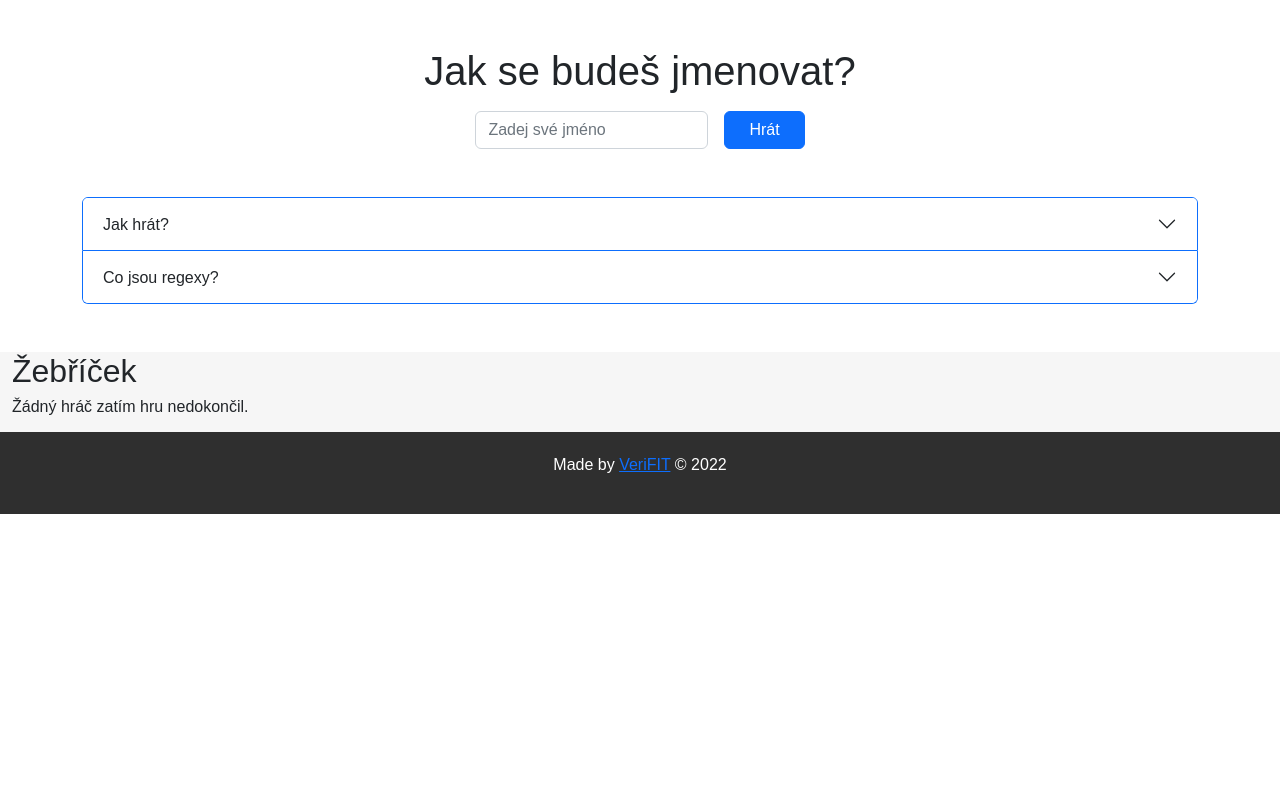
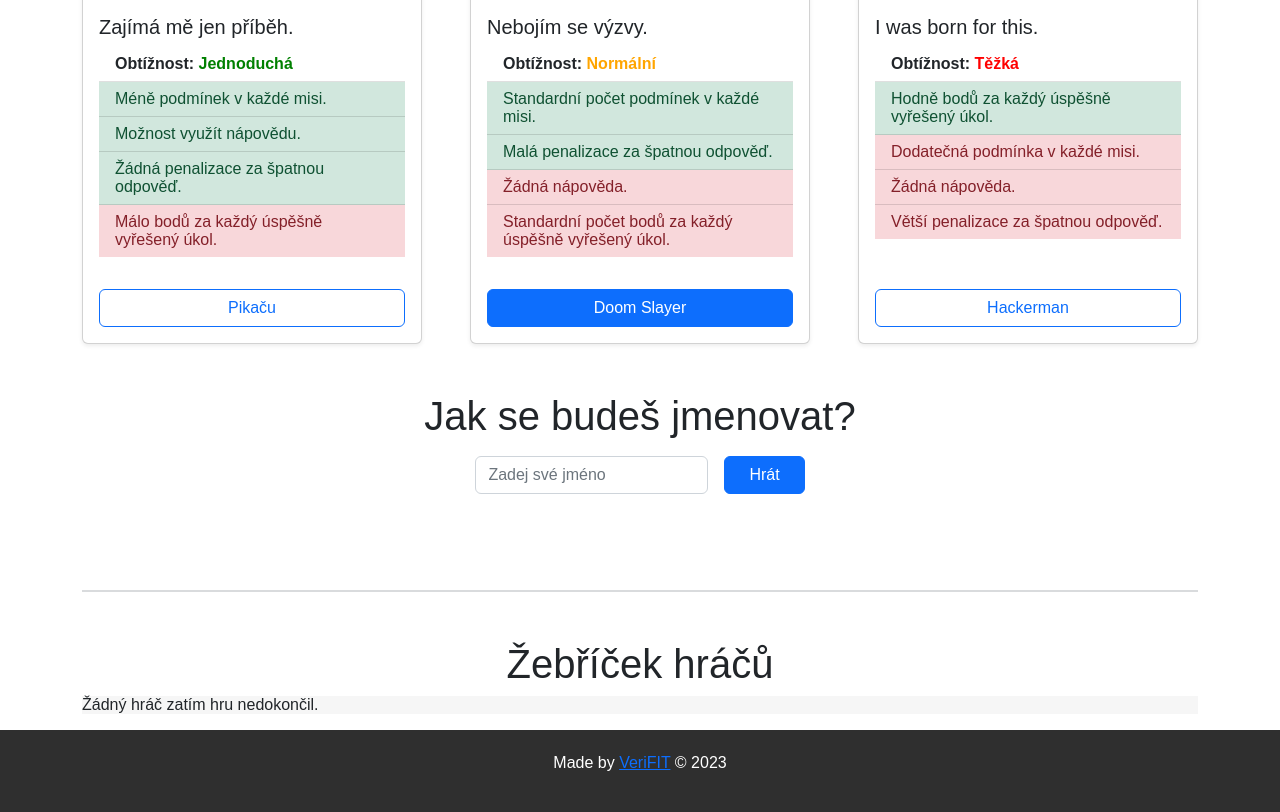
Before and after one commit to VeriFIT/regular-game, a Django app: page /game23/ in a window 1280 px wide; the page is wider, and only the part inside the window is pictured. Shown: the part 1087-1899 px from the top of that part. Before the commit the page ends 1601 px from the top of that part, so only its background shows below. Run offline with Django 4.2, Linux system fonts and the light colour scheme; data that the repository does not hold is empty.

Commit message:
Update the intro page.

```diff
--- a/regular_game_site/game23/templates/game23/index.html
+++ b/regular_game_site/game23/templates/game23/index.html
@@ -35,146 +35,81 @@
     <h4 class="text-center">
       Umělá inteligence ŽblebtGPT 5.0 ovládla většinu světa. Jen Ty, tajný agent v záloze speciálně vycvičený pro boj s umělou inteligencí, můžeš lidstvo zachránit!
     </h4>
-            <p><strong><span style="color: red;">Místo Gargamela obrázek neco jako system shock's Shodan.</span></strong></p>
-    <img class="mx-auto d-block mb-3" src="http://static1.wikia.nocookie.net/__cb20130715165412/smurfsfanon/images/3/3b/Gargamel_(SA).gif" alt="Gargamel" width="300"/>
+    <img class="mx-auto d-block mb-3 mt-5" src="https://static.wikia.nocookie.net/shodan/images/0/09/SHODAN_1.jpg/revision/latest?cb=20120425063949" alt="Shodan" width="300"/>
 
-    <h1 class="text-center mb-3">Za koho chceš hrát?</h1>
+    <hr class="bg-secondary border-2 border-top border-secondary mt-5" />
+
+    <h1 class="text-center mb-3 mt-5">Jak hrát?</h1>
+    <p class="fs-5">Čeká tě několik různých misí. V každé misi budeš mít za úkol vymyslet textový řetězec, který bude splňovat všechny uvedené podmínky.
+    Textový řetězec je jakákoliv sekvence znaků, tedy ne nutně pouze alfanumerických. <b>Příklad řetězce:</b> <code>Abc_5 3f</code>.</p>
+
+    <p class="fs-5">Pokud Tvůj řetězec nebude splňovat některé z podmínek, hra dané podmínky označí, abys věděl, kde jsi udělal chybu.
+    <b>Avšak pozor:</b> v závislosti na zvolené obtížnosti můžeš být za každý chybný pokus bodově penalizován!</p>
+
+    <h1 class="text-center mb-3 mt-5">Za koho chceš hrát?</h1>
     <!-- Start game form -->
     <form autocomplete="off" action="{% url 'game23:start_game' %}" method="post">
-      <p><strong><span style="color: red;">nové (ferda mravenec, ...), U každého dát klady a zápory.</span></strong></p>
       {% csrf_token %}
       <!-- Avatar Selection -->
+      <!-- Doom Slayer, Hackerman -->
       <div class="row row-cols-1 row-cols-md-3 g-5">
-        <!-- Chuck Norris -->
-        <div class="col">
-          <div class="card shadow-sm h-100">
-            <img class="card-img-top" src="https://c.tenor.com/_jbZnDIerhwAAAAM/4th-of-july-independence-day.gif" alt="Čak"/>
-            <div class="card-body d-flex flex-column">
-              <input type="radio" class="btn-check" name="avatar" id="chuck" checked>
-              <label class="btn btn-outline-primary w-100 mt-auto" for="chuck">Čak Noris</label>
-            </div>
-          </div>
-        </div>
-        <!-- Macgyver -->
-        <div class="col">
-          <div class="card shadow-sm h-100">
-            <img class="card-img-top" src="https://c.tenor.com/JOX66MJe7DwAAAAM/mac-gyver-smiling.gif" alt="Mekgajvr"/>
-            <div class="card-body d-flex flex-column">
-              <input type="radio" class="btn-check" name="avatar" id="macgyver">
-              <label class="btn btn-outline-primary w-100 mt-auto" for="macgyver">Mekgajvr</label>
-            </div>
-          </div>
-        </div>
         <!-- Pikachu -->
         <div class="col">
           <div class="card shadow-sm h-100">
-            <img class="card-img-top" src="https://c.tenor.com/tZVpbfTIjNMAAAAM/pikachu.gif" alt="Pikaču"/>
+            <img class="card-img-top" style="height: 13vw; object-fit: cover;" src="https://c.tenor.com/tZVpbfTIjNMAAAAM/pikachu.gif" alt="Pikaču"/>
+            <div class="card-body">
+              <h5 class="card-title">Zajímá mě jen příběh.</h5>
+              <ul class="list-group list-group-flush">
+                <li class="list-group-item"><b>Obtížnost: <span style="color: green">Jednoduchá</span></b></li>
+                <li class="list-group-item list-group-item-success">Méně podmínek v každé misi.</li>
+                <li class="list-group-item list-group-item-success">Možnost využít nápovědu.</li>
+                <li class="list-group-item list-group-item-success">Žádná penalizace za špatnou odpověď.</li>
+                <li class="list-group-item list-group-item-danger">Málo bodů za každý úspěšně vyřešený úkol.</li>
+              </ul>
+            </div>
             <div class="card-body d-flex flex-column">
               <input type="radio" class="btn-check" name="avatar" id="pikachu">
               <label class="btn btn-outline-primary w-100 mt-auto" for="pikachu">Pikaču</label>
             </div>
           </div>
         </div>
-      </div>
-      <!-- Smurfs -->
-      <div class="accordion mt-1" id="avatars-smurfs">
-        <div class="accordion-item">
-          <h2 class="accordion-header" id="headingSmurfs">
-            <button class="accordion-button collapsed" type="button" data-bs-toggle="collapse" data-bs-target="#collapseSmurfs" aria-expanded="false" aria-controls="collapseSmurfs">
-              Šmoulové
-            </button>
-          </h2>
-          <div id="collapseSmurfs" class="accordion-collapse collapse" aria-labelledby="headingSmurfs">
-            <div class="accordion-body">
-              <div class="row row-cols-1 row-cols-md-3 g-5">
-                <!-- Smurf 1 -->
+        <!-- Doom Slayer -->
         <div class="col">
           <div class="card shadow-sm h-100">
-                    <img class="card-img-top" src="https://www.odpovedi.cz/img/question/9ecd381dde2899b1de0be6bbb264bd3c.png" alt="Koumak"/>
+            <img class="card-img-top" style="height: 13vw; object-fit: cover;" src="https://media.tenor.com/enYPjlc7Xk8AAAAd/doom.gif" alt="Slayer"/>
+            <div class="card-body">
+              <h5 class="card-title">Nebojím se výzvy.</h5>
+              <ul class="list-group list-group-flush">
+                <li class="list-group-item"><b>Obtížnost: <span style="color: orange">Normální</span></b></li>
+                <li class="list-group-item list-group-item-success">Standardní počet podmínek v každé misi.</li>
+                <li class="list-group-item list-group-item-success">Malá penalizace za špatnou odpověď.</li>
+                <li class="list-group-item list-group-item-danger">Žádná nápověda.</li>
+                <li class="list-group-item list-group-item-danger">Standardní počet bodů za každý úspěšně vyřešený úkol.</li>
+              </ul>
+            </div>
             <div class="card-body d-flex flex-column">
-                      <input type="radio" class="btn-check" name="avatar" id="koumak">
-                      <label class="btn btn-outline-primary w-100 mt-auto" for="koumak">Koumák</label>
+              <input type="radio" class="btn-check" name="avatar" id="doom" checked>
+              <label class="btn btn-outline-primary w-100 mt-auto" for="doom">Doom Slayer</label>
             </div>
           </div>
         </div>
-                <!-- Smurf 2 -->
+        <!-- Hackerman -->
         <div class="col">
           <div class="card shadow-sm h-100">
-                    <img class="card-img-top" src="https://www.postavy.cz/foto/tatka-smoula-foto.jpg" alt="TatkaSmoula"/>
+            <img class="card-img-top" style="height: 13vw; object-fit: cover;" src="https://media0.giphy.com/media/3knKct3fGqxhK/giphy.gif?cid=ecf05e475kjqlsxiuun8n7jowzq8itwvgmlhkxg2zgo0abxp&ep=v1_gifs_search&rid=giphy.gif&ct=g" alt="Hackerman"/>
+            <div class="card-body">
+              <h5 class="card-title">I was born for this.</h5>
+              <ul class="list-group list-group-flush">
+                <li class="list-group-item"><b>Obtížnost: <span style="color: red">Těžká</span></b></li>
+                <li class="list-group-item list-group-item-success">Hodně bodů za každý úspěšně vyřešený úkol.</li>
+                <li class="list-group-item list-group-item-danger">Dodatečná podmínka v každé misi.</li>
+                <li class="list-group-item list-group-item-danger">Žádná nápověda.</li>
+                <li class="list-group-item list-group-item-danger">Větší penalizace za špatnou odpověď.</li>
+              </ul>
+            </div>
             <div class="card-body d-flex flex-column">
-                      <input type="radio" class="btn-check" name="avatar" id="smoula">
-                      <label class="btn btn-outline-primary w-100 mt-auto" for="smoula">Taťka Šmoula</label>
-                    </div>
-                  </div>
-                </div>
-                <!-- Smurf 3 -->
-                <div class="col">
-                  <div class="card shadow-sm h-100">
-                    <img class="card-img-top" src="https://1gr.cz/fotky/idnes/08/022/gal/EFL210454_smoulinka.jpg" alt="Smoulinka"/>
-                    <div class="card-body d-flex flex-column">
-                      <input type="radio" class="btn-check" name="avatar" id="smoulinka">
-                      <label class="btn btn-outline-primary w-100 mt-auto" for="smoulinka">Šmoulinka</label>
-                    </div>
-                  </div>
-                </div>
-              </div>
-            </div>
-          </div>
-        </div>
-      </div>
-
-      <!-- Agents -->
-      <div class="accordion mt-1" id="avatars">
-        <div class="accordion-item">
-          <h2 class="accordion-header" id="headingAvatars">
-            <button class="accordion-button collapsed" type="button" data-bs-toggle="collapse" data-bs-target="#collapseAvatars" aria-expanded="false" aria-controls="collapseAvatars">
-              Další agenti
-            </button>
-          </h2>
-          <div id="collapseAvatars" class="accordion-collapse collapse" aria-labelledby="headingAvatars">
-            <div class="accordion-body">
-              <div class="row row-cols-1 row-cols-md-3 g-5">
-                <!-- Agent Smith -->
-                <div class="col">
-                  <div class="card shadow-sm h-100">
-                    <img class="card-img-top" src="https://i.pinimg.com/originals/13/6c/30/136c305a1fd5b8ea73bdac25b67bfd02.jpg" alt="Agent Smith"/>
-                    <div class="card-body d-flex flex-column">
-                      <input type="radio" class="btn-check" name="avatar" id="smith">
-                      <label class="btn btn-outline-primary w-100 mt-auto" for="smith">Agent Smith</label>
-                    </div>
-                  </div>
-                </div>
-                <!-- Agent 007 -->
-                <div class="col">
-                  <div class="card shadow-sm h-100">
-                    <img class="card-img-top" src="https://cpasvrai.com/wp-content/uploads/2016/10/agent-007.jpg" alt="Agent 007"/>
-                    <div class="card-body d-flex flex-column">
-                      <input type="radio" class="btn-check" name="avatar" id="007">
-                      <label class="btn btn-outline-primary w-100 mt-auto" for="007">Agent 007</label>
-                    </div>
-                  </div>
-                </div>
-                <!-- Černá vdova -->
-                <div class="col">
-                  <div class="card shadow-sm h-100">
-                    <img class="card-img-top" src="https://images.hindustantimes.com/img/2021/06/17/1600x900/black_widow_scarlett_johansson_avengers_1623941253944_1623941264776.jpg" alt="Černá vdova"/>
-                    <div class="card-body d-flex flex-column">
-                      <input type="radio" class="btn-check" name="avatar" id="bures">
-                      <label class="btn btn-outline-primary w-100 mt-auto" for="bures">Černá vdova</label>
-                    </div>
-                  </div>
-                </div>
-                <!-- Tomas Vojnar -->
-                <!-- <div class="col">
-                  <div class="card shadow-sm h-100">
-                    <img class="card-img-top" src="https://www.fit.vut.cz/person-photo/2491/?transparent=1" alt="Tomáš Vojnar"/>
-                    <div class="card-body d-flex flex-column">
-                      <input type="radio" class="btn-check" name="avatar" id="vojnar">
-                      <label class="btn btn-outline-primary w-100 mt-auto" for="vojnar">Tomáš Vojnar</label>
-                    </div>
-                  </div>
-                </div> -->
-              </div>
+              <input type="radio" class="btn-check" name="avatar" id="hackerman">
+              <label class="btn btn-outline-primary w-100 mt-auto" for="hackerman">Hackerman</label>
             </div>
           </div>
         </div>
@@ -201,33 +136,8 @@
       {% endif %}
     </form>
 
-    <!-- Help accordions -->
+    <!--
     <div class="accordion mt-5" id="navod">
-      <!-- How to play -->
-      <div class="accordion-item border-primary">
-        <h2 class="accordion-header" id="headingOne">
-          <button class="accordion-button collapsed" type="button" data-bs-toggle="collapse" data-bs-target="#collapseOne" aria-expanded="false" aria-controls="collapseOne">
-            Jak hrát?
-          </button>
-        </h2>
-        <div id="collapseOne" class="accordion-collapse collapse" aria-labelledby="headingOne">
-          <div class="accordion-body">
-            <p><strong><span style="color: red;">OLD OLD OLD OLD OLD OLD OLD.</span></strong></p>
-            <p><strong>Princip hry.</strong> Po vybrání avatara a zadání svého jména Tě bude čekat několik úkolů.
-            V každém úkolu budou zadány dvě množiny textových řetězců: <span class="text-success">množina platných řetězců</span> a <span class="text-danger">množina neplatných řetězců</span>.
-            Tvým úkolem je nalézt tzv. <strong>regex</strong> (<strong>reg</strong>ular <strong>ex</strong>pression, česky <em>regulární výraz</em>),
-            který zachytí všechny platné řetězce a propustí všechny neplatné řetězce.</p>
-
-
-            <p>Cílem je vymyslet pro každý úkol co nejkratší možný regex: čím kratší regex vymyslíš, tím lepší skóre za daný úkol obdržíš.
-            V tomto případě platí, že <u>čím nižší skóre, tím lepší výsledek</u> a umístění v žebříčku řešitelů.
-            Pokud si nebudeš vědět rady s konkrétním úkolem, požádej o pomoc někoho z organizátorů nebo daný úkol přeskoč (za což ale obdržíš 30 trestných bodů).</p>
-
-            <p>Pokud Tě po této hře regexy zaujmou a budeš mít chuť na další hlavolamy, můžeš vyzkoušet <a href="https://regexcrossword.com/" alt="Regexove krizovky" target="_blank" rel="noopener noreferrer"><strong>regexové křížovky</strong></a>.</p>
-          </div>
-        </div>
-      </div>
-      <!-- Regex intro -->
       <div class="accordion-item border-primary">
         <h2 class="accordion-header" id="headingTwo">
           <button class="accordion-button collapsed" type="button" data-bs-toggle="collapse" data-bs-target="#collapseTwo" aria-expanded="false" aria-controls="collapseTwo">
@@ -242,14 +152,17 @@
         </div>
       </div>
     </div>
+    -->
   </div>
   {% endif %}
 </div>
 
 
 <!-- Leaderboard -->
-<div class="container-fluid bg-grey flex-fill">
-  <h2>Žebříček</h2>
+<div class="container">
+  <hr class="bg-secondary border-2 border-top border-secondary mt-5" />
+  <h1 class="text-center mt-5">Žebříček hráčů</h2>
+  <div class="bg-grey flex-fill">
     {% if highscore_list %}
     <table class="table table-striped">
       <thead>
@@ -277,5 +190,6 @@
         <p>Žádný hráč zatím hru nedokončil.</p>
     {% endif %}
   </div>
+</div>
 
 {% endblock %}
--- a/regular_game_site/game23/templates/game23/template.html
+++ b/regular_game_site/game23/templates/game23/template.html
@@ -1,7 +1,7 @@
 <!DOCTYPE html>
 <html lang="en" class="h-100">
   <head>
-    <title>The Regex Game</title>
+    <title>The Secret (Service) Game</title>
     <meta charset="utf-8">
     <meta name="viewport" content="width=device-width, initial-scale=1">
     <link href="https://cdn.jsdelivr.net/npm/bootstrap@5.2.1/dist/css/bootstrap.min.css" rel="stylesheet" integrity="sha384-iYQeCzEYFbKjA/T2uDLTpkwGzCiq6soy8tYaI1GyVh/UjpbCx/TYkiZhlZB6+fzT" crossorigin="anonymous">
@@ -38,8 +38,8 @@
 
 <!-- Header -->
 <div class="p-4 bg-1 text-center text-white">
-  <h1 class="margin">XXXXXXXXXXXXXXXXXXXXXXXXXXXXXXXXXXXXXXXXXXXXXXXXXXX</h3>
-  <h5>Bojuj regexy proti ovládnutí světa!</h5>
+  <h1 class="margin">The Secret (Service) Game</h3>
+  <h5>Zachraň svět před nadvládou umělé inteligence!</h5>
 </div>
 
 {% block content %}
@@ -48,7 +48,7 @@
 <!-- Footer -->
 <footer class="footer mt-auto bg-4 text-center py-4">
   <div class="container">
-    <p>Made by <a href="https://www.fit.vut.cz/research/group/verifit/.cs">VeriFIT</a> &copy; 2022</p>
+    <p>Made by <a href="https://www.fit.vut.cz/research/group/verifit/.cs">VeriFIT</a> &copy; 2023</p>
   </div>
 </footer>
 
```
Lines whose indentation alone changed are shown as unchanged.
